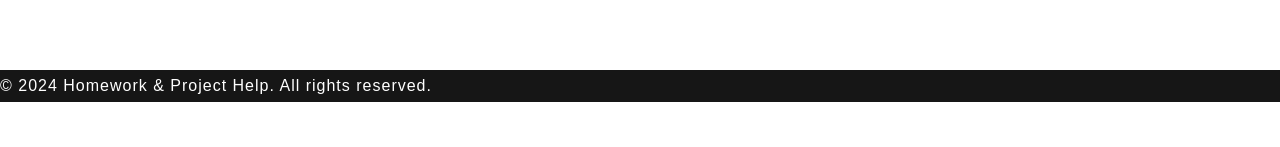
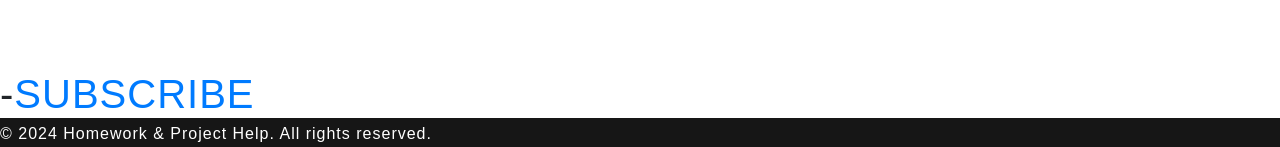
Before and after one commit to Hellen294/Home-work-help, a plain HTML site: page index.html in a window 1280 px wide. Shown: the part 1245-1392 px from the top of the page. Before the commit the page ends 1347 px from the top, so only its background shows below. Drawn offline with nearby package versions, Linux system fonts and the light colour scheme; a web font is replaced by a local one.

Commit message:
Update index.html

```diff
--- a/index.html
+++ b/index.html
@@ -1,4 +1,3 @@
-
 <!DOCTYPE html>
 <html lang="en">
 <head>
@@ -145,7 +144,9 @@
 				$('select').formSelect();
 			});
 		</script>
-
+ <div>
+	 <h1>-<a href="subscribe.html">SUBSCRIBE</a></h1>
+ </div>
     <footer>
         <p class= white-text>&copy; 2024 Homework & Project Help. All rights reserved.</p>
     </footer>
```
